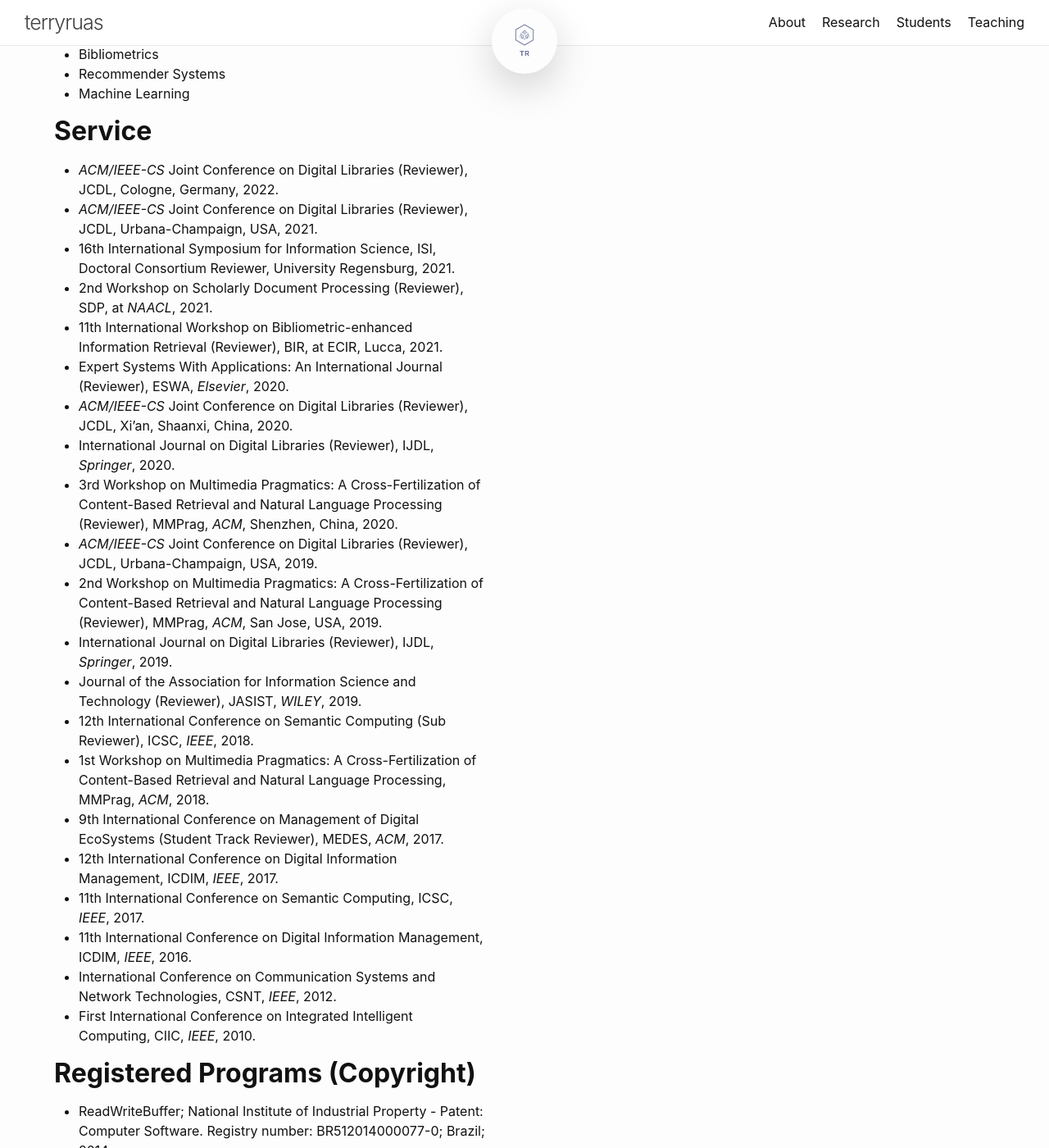
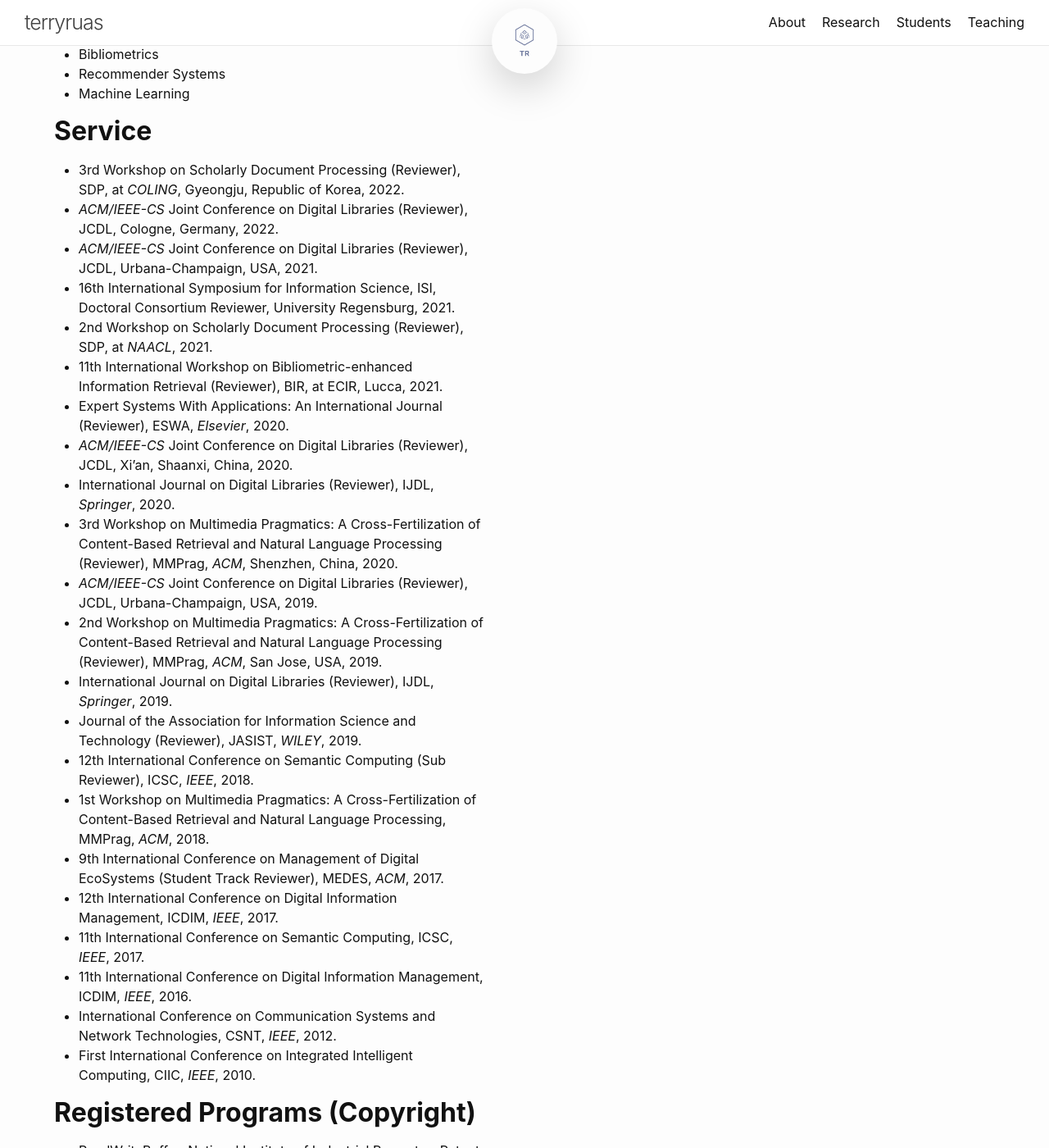
Before and after one commit to truas/truas, a Jekyll site: the page built from research.md, in a window 1280 px wide and 1400 px high, scrolled down 616 px. Shown: the whole window at 82% size. Built offline with Jekyll 4.4.1, drawn with Linux system fonts in a browser that asks for light colours; part of the change alters nothing that is shown; some of the changed text lies outside the part shown.

```diff
--- a/_config.yml
+++ b/_config.yml
@@ -1,7 +1,7 @@
 title: terryruas
 author:
   name: Terry Ruas, Ph.D.
-  email: ruas{at}uni-wuppertal{dot}de
+  email: ruas{at}uni-goettingen{dot}de
 description: > # this means to ignore newlines until "show_excerpts:"
   Hi, my name is Terry Ruas and I am a Postdoctoral Researcher in the field of Natural Languge Processing (NLP) and Artifical Intelligence (AI).
 other_hobbies:
--- a/research.md
+++ b/research.md
@@ -28,6 +28,7 @@ My research interest is the result of an overlap between natural language proces
 
 
 ## **Service**
+- 3rd Workshop on Scholarly Document Processing (Reviewer), SDP, at *COLING*, Gyeongju, Republic of Korea, 2022.
 - *ACM/IEEE-CS* Joint Conference on Digital Libraries (Reviewer), JCDL, Cologne, Germany, 2022.
 - *ACM/IEEE-CS* Joint Conference on Digital Libraries (Reviewer), JCDL, Urbana-Champaign, USA, 2021.
 - 16th International Symposium for Information Science, ISI, Doctoral Consortium Reviewer, University Regensburg, 2021.
```
